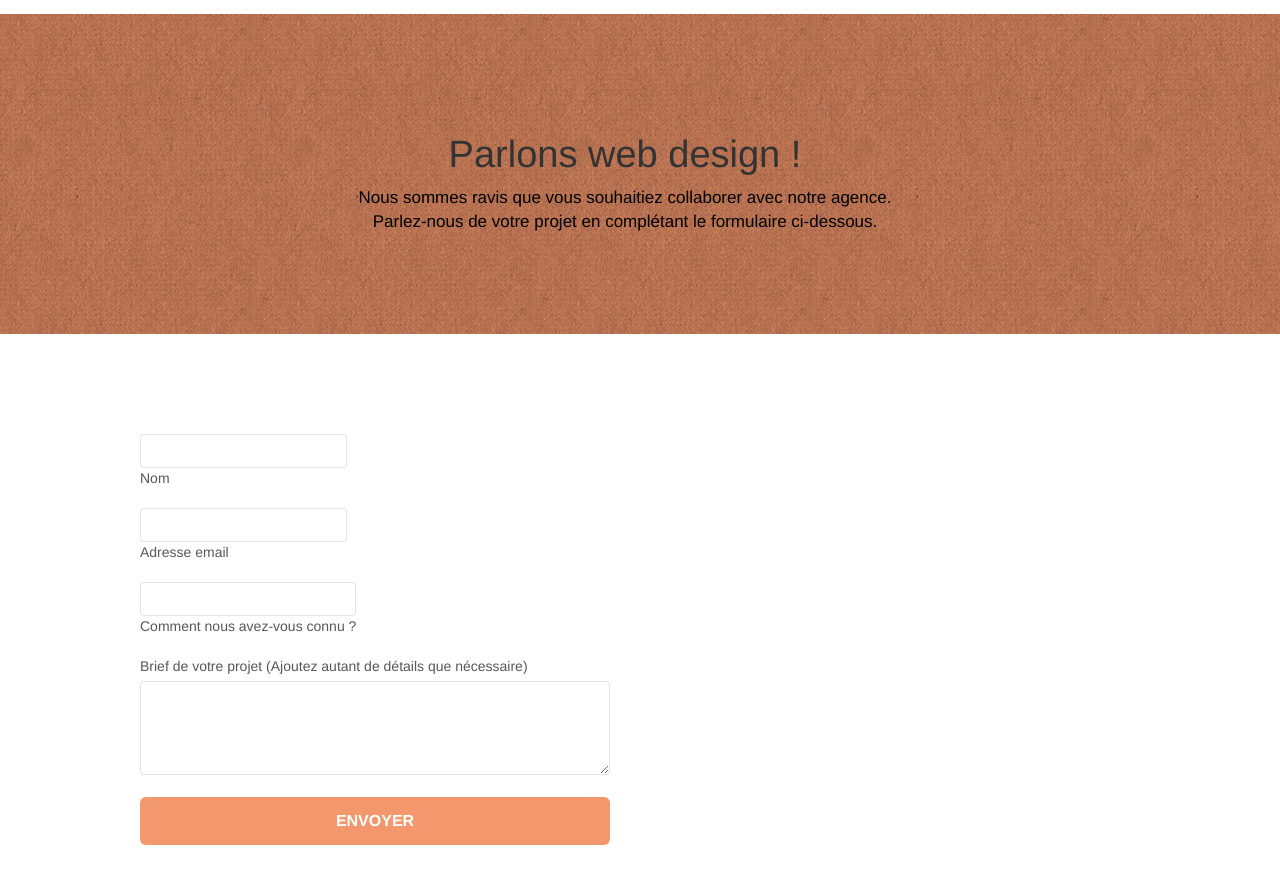
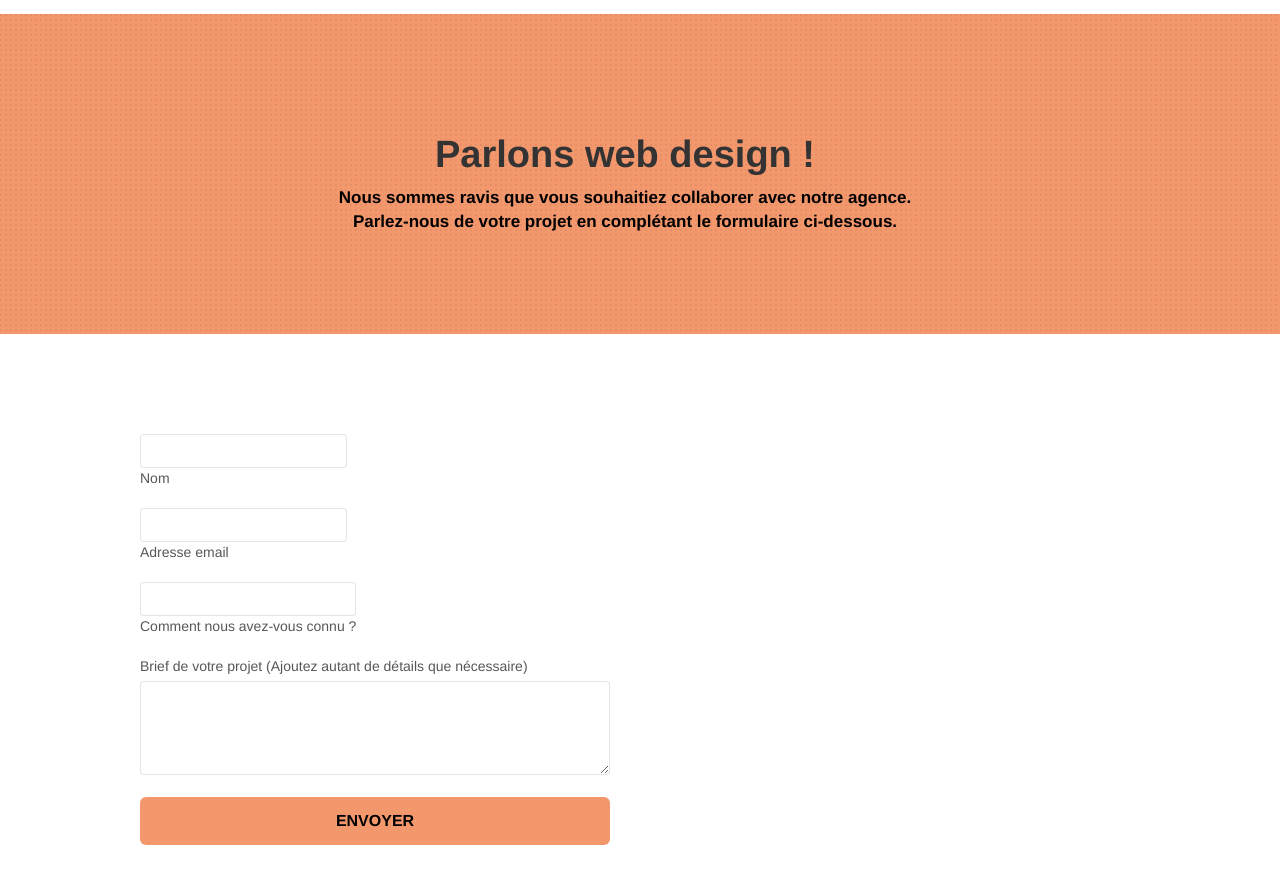
Before and after one commit to RaphaelMora/P4-LaPanthere, a plain HTML site: page contact.html in a window 1280 px wide. Shown: the part 76-952 px from the top of the page. Drawn offline with Linux system fonts and the light colour scheme.

Commit message:
changements des couleurs pour pass-test webaim

```diff
--- a/contact.html
+++ b/contact.html
@@ -133,7 +133,7 @@
 		<div class="container bloc-sm">
 			<div class="row">
 				<div class="col-sm-12">
-					<h3 class="text-center white">
+					<h3 class="text-center black">
 						Agence La Panthère - Agence web basée à Lyon.<br />
 					</h3>
 					<div class="row row-no-gutters social">
--- a/style.css
+++ b/style.css
@@ -78,21 +78,6 @@ a:hover {
 
 .bg-t-edge {
     background: top no-repeat;
-}
-
-.bloc-bg-texture::before {
-    content: "";
-    background-size: 2px 2px;
-    position: absolute;
-    top: 0;
-    bottom: 0;
-    left: 0;
-    right: 0;
-}
-
-.texture-paper::before {
-    background: url("img/texture-paper.png");
-    background-size: 280px 280px;
 }
 
 .b-parallax {
@@ -753,13 +738,13 @@ h4 {
 }
 
 .black-background {
-    background-color: rgba(165, 147, 99, 0.7);
+    background-color: #615838;
     padding: 40px 40px 40px 40px;
 }
 
 .bold-link {
     font-weight: 900;
-    text-decoration: underline!important;
+    text-decoration: underline !important;
 }
 
 .bgc-white {
@@ -776,7 +761,7 @@ h4 {
 
 .btn-atomic-tangerine {
     background: #F3976C;
-    color: #FFFFFF!important;
+    color: black !important;
 }
 
 .btn-atomic-tangerine:hover {
@@ -1048,3 +1033,8 @@ h4 {
     width: 100%;
     padding: 0;
 }
+
+.black{
+    color: #000000;
+    font-weight: bold;
+}
```
Also changed, not shown: index.html (+1 -1 lines).
